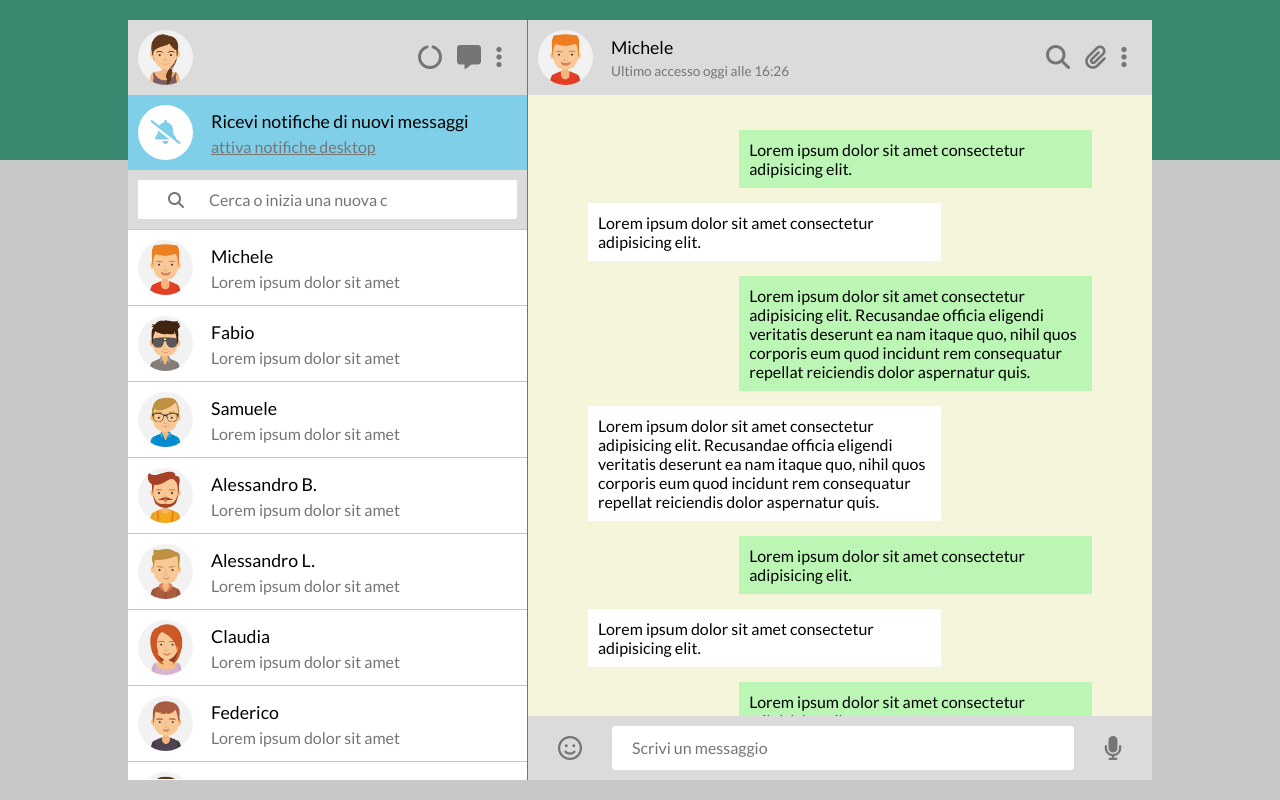
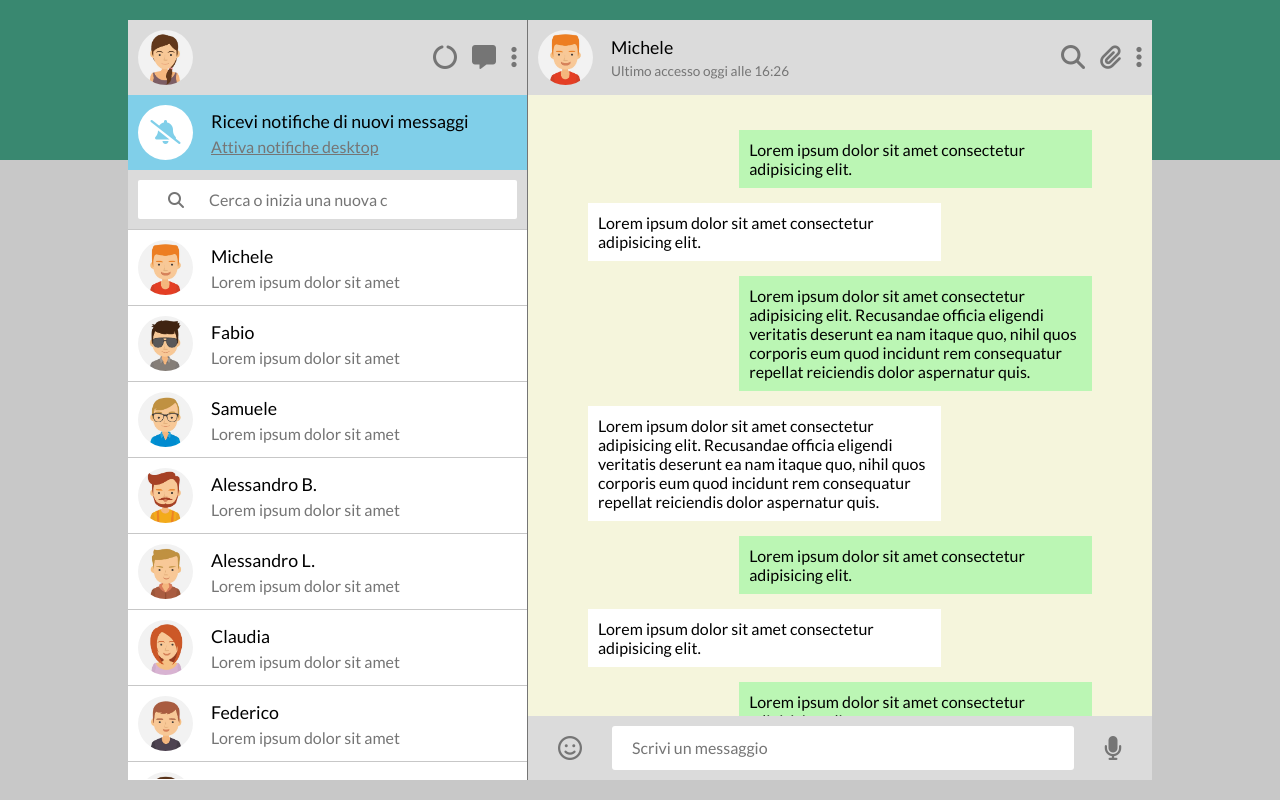
Before and after one commit to gianluigiricciolio/html-css-boolzapp, a plain HTML site: page index.html in a window 1280 px wide. Drawn offline with Linux system fonts and the light colour scheme.

Commit message:
[FIX] small fixes

```diff
--- a/css/_partials/common.css
+++ b/css/_partials/common.css
@@ -15,7 +15,6 @@
 header{
     background-color: var(--primary-color);
     height:var(--header-height);
-    padding-right:15px ;
 }
 
 .sidebar img, header img{
@@ -92,6 +91,11 @@
     width:70%;
     max-width:380px;
     margin-right: auto;
+}
+
+.fa-xl{
+    color: var(--secondary-color);
+    cursor: pointer;
 }
 
 /* LAYOUT */
@@ -221,9 +225,7 @@
         padding: 12px 30px;
     }
 
-    .fa-xl{
-        color: var(--secondary-color);
-    }
+
 }
 
 @media screen and (min-width:992px) {
--- a/index.html
+++ b/index.html
@@ -45,7 +45,7 @@
                             Ricevi notifiche di nuovi messaggi
                         </div>
                         <div class="desktop-message">
-                            attiva notifiche desktop
+                            Attiva notifiche desktop
                         </div>
 
                     </div>
```
